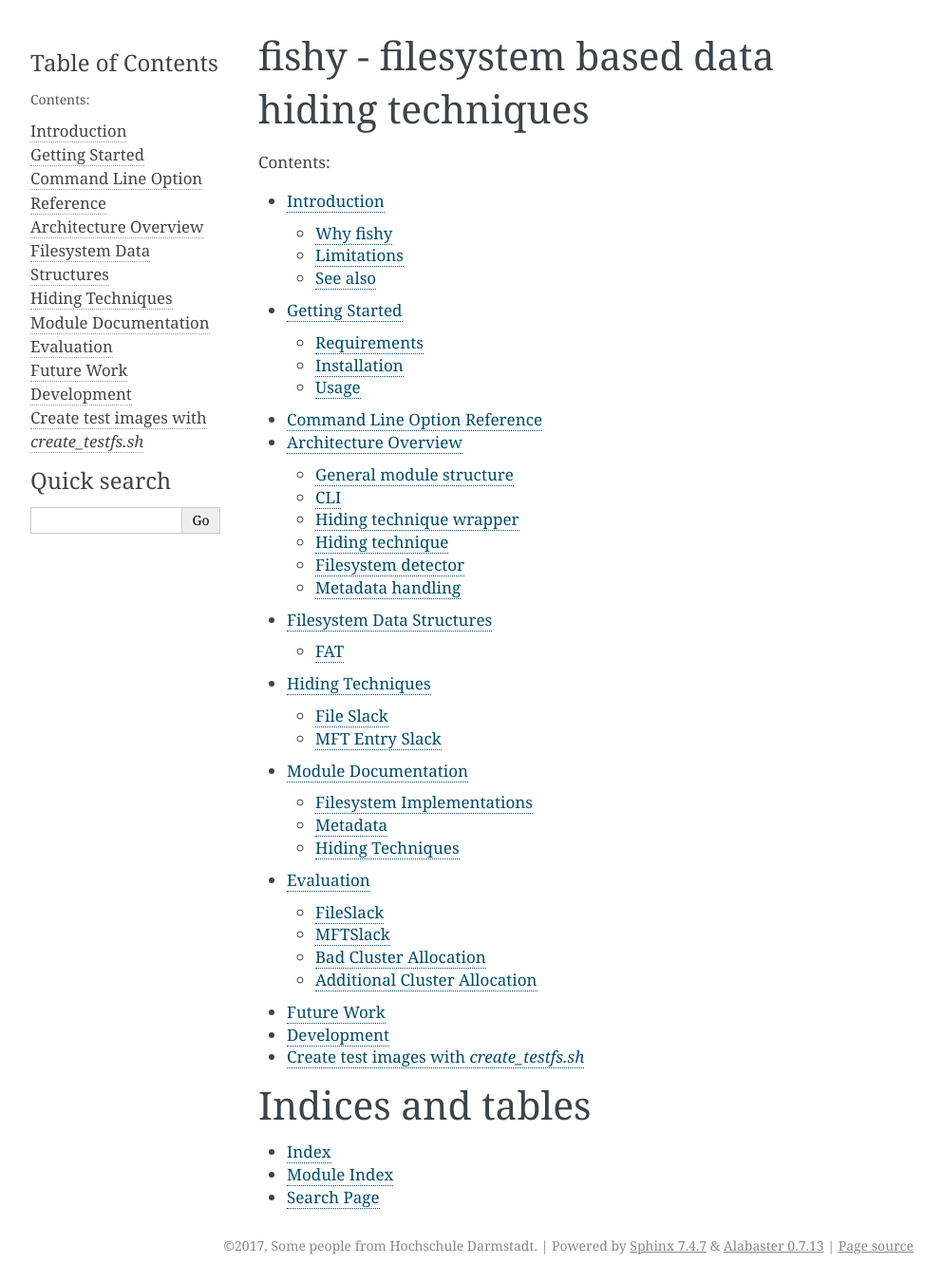
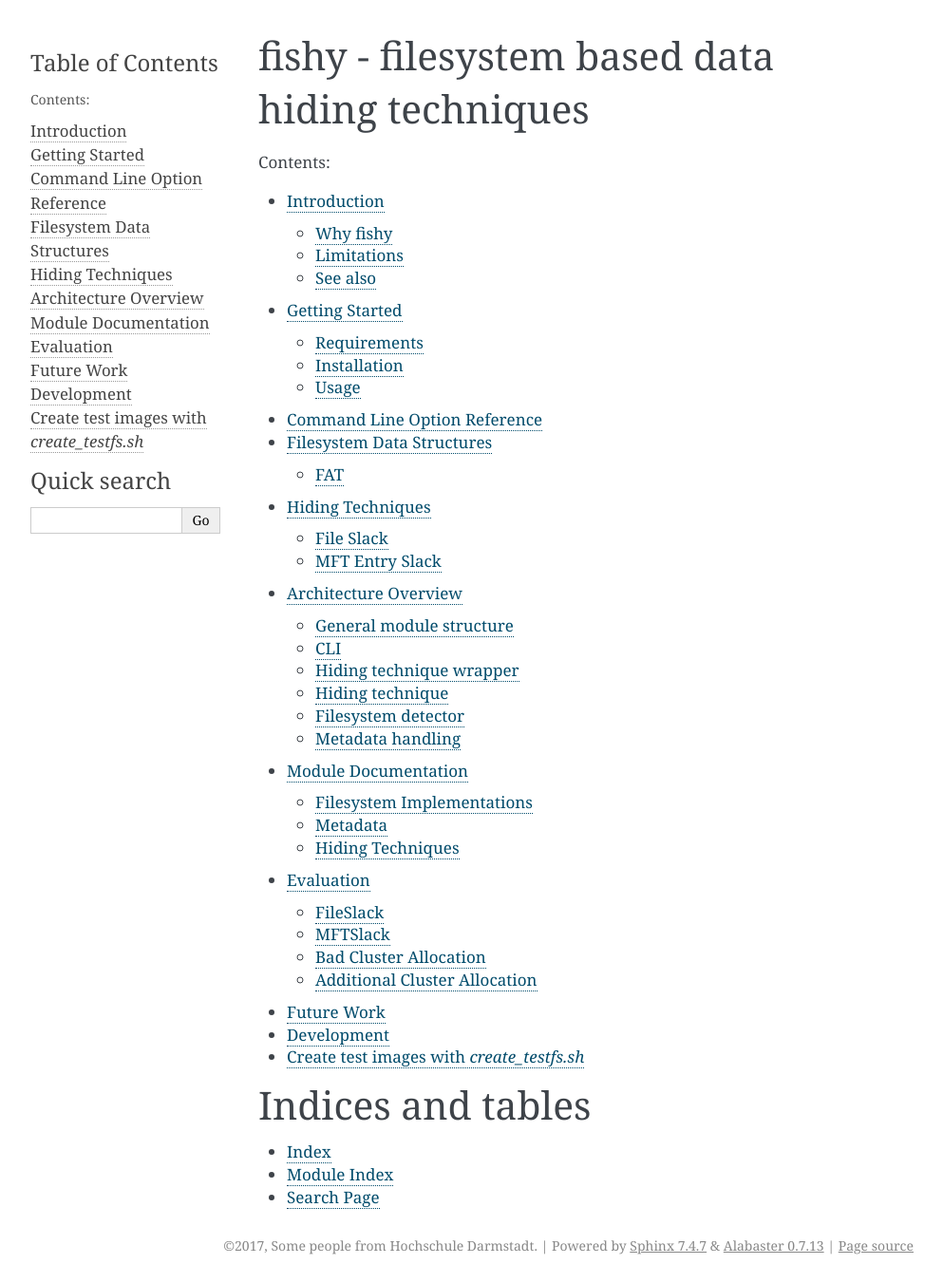
Before and after one commit to dasec/fishy, a Sphinx documentation site: the page built from doc/source/toc.rst, in a window 1280 px wide. Shown: the whole page at 95% size, without its empty margins (148-1141 px from the left). Built offline with Sphinx 7.4.7, drawn with Linux system fonts in a browser that asks for light colours.

Commit message:
local commit reset

```diff
--- a/doc/source/toc.rst
+++ b/doc/source/toc.rst
@@ -13,9 +13,9 @@ fishy - filesystem based data hiding techniques
    01_introduction
    01_getting_started
    01_options
-   02_module_overview
    02_filesystem_datastructures
    02_hiding_techniques
+   02_module_overview
    03_reference_api
    04_evaluation
    05_future_work
```
